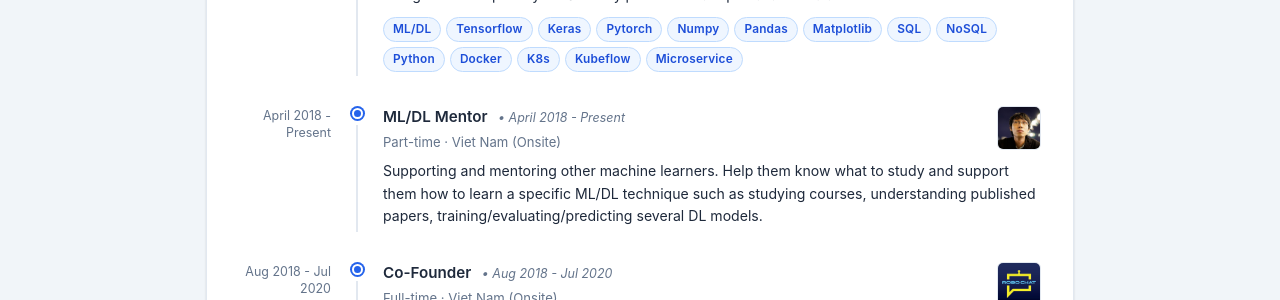
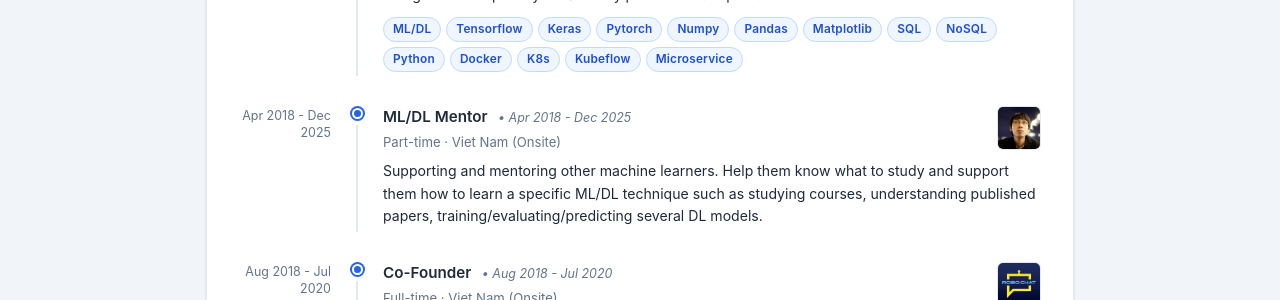
Before and after one commit to anhttmle/anhttmle.github.io, a Jekyll site: the page built from about.html, in a window 1280 px wide and 900 px high, scrolled down 744 px. Shown: the part 152-452 px from the top of the window. Built offline with Jekyll 4.4.1, drawn with Linux system fonts in a browser that asks for light colours; some of the changed text lies outside the part shown.

Commit message:
Update profile.yml

```diff
--- a/_data/profile.yml
+++ b/_data/profile.yml
@@ -70,11 +70,11 @@ experiences:
           text: "Design & Develop AI Cyber Security products that optimal and scalable."
           children:
   - employer: "Myself"
-    time: "April 2018 - Present"
+    time: "Apr 2018 - Dec 2025"
     logo: "/assets/profile/anhtt.jpg"
     roles:
       - name: "ML/DL Mentor"
-        time: "April 2018 - Present"
+        time: "Apr 2018 - Dec 2025"
         employment_type: "Part-time"
         location: "Viet Nam"
         location_type: "Onsite"
@@ -196,7 +196,7 @@ projects:
       - "Integration Design"
   - employer: "Cinnamon AI"
     name: "Flax Scanner Hub"
-    time: "Oct 2023 - Feb 2025"
+    time: "Oct 2023 - Present"
     logo: "/assets/profile/cinnamon.jpg"
     description:
       - "Optimize pipeline & model on serving"
```
